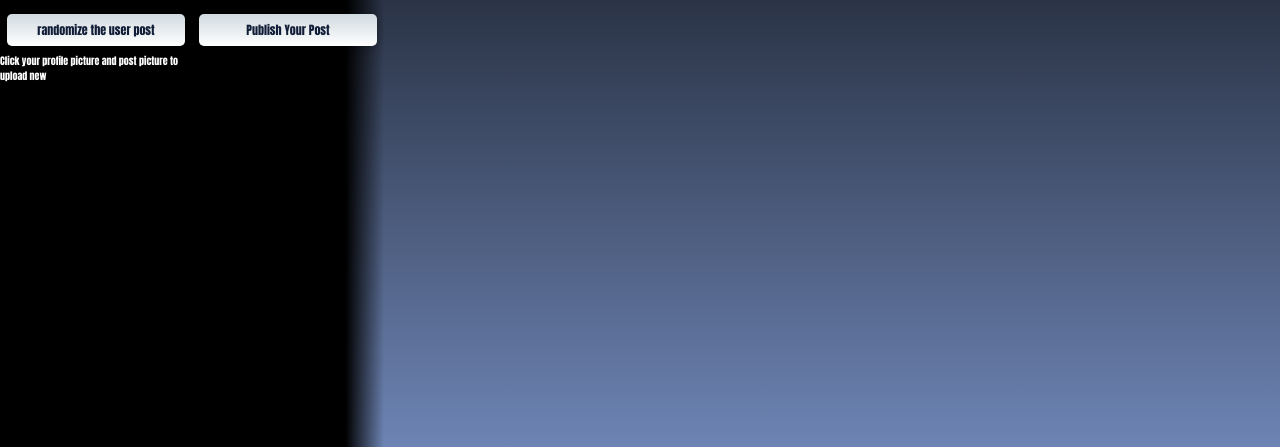
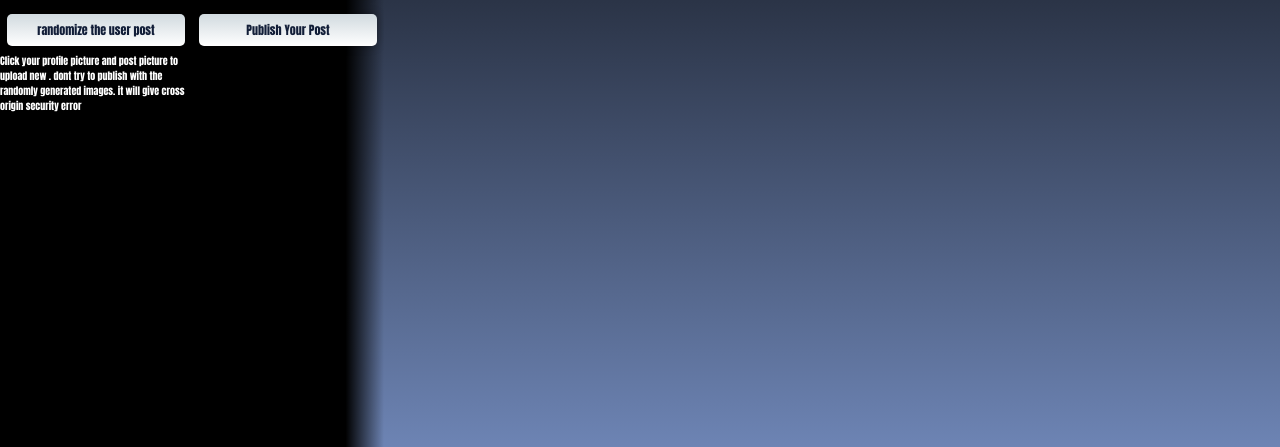
Before and after one commit to clod44/Social-Media-Test, a website: page public/index.html in a window 1280 px wide. Shown: the part 353-800 px from the top of the page. Drawn offline with nearby package versions, Linux system fonts and the light colour scheme; no server answers.

Commit message:
temporary description of why we shouldn't publish posts with the random images

```diff
--- a/public/index.html
+++ b/public/index.html
@@ -31,7 +31,9 @@
             <div class="user-information-buttons">
                 <button id="randomize-user-post">randomize the user post</button>
                 <button id="publish">Publish Your Post</button>
-                <div id="post-upload-status">Click your profile picture and post picture to upload new</div>
+                <div id="post-upload-status">Click your profile picture and post picture to upload new
+                    . dont try to publish with the randomly generated images. it will give cross origin security error
+                </div>
             </div>
         </div>
         <div class="user-posts">
```
